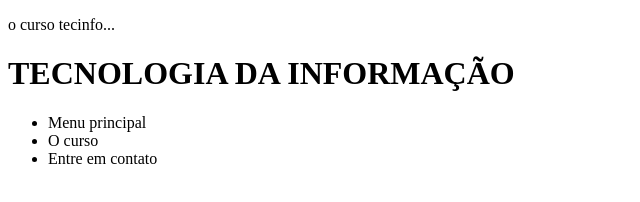
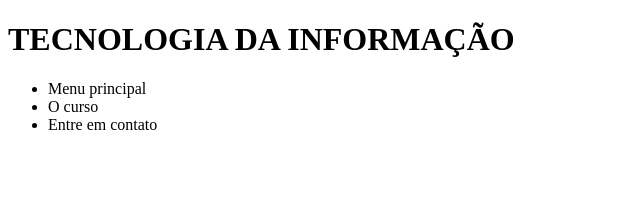
Before and after one commit to huanngomes/site-tecinfo, a plain HTML site: page index.html in a window 1280 px wide. Shown: the whole page, without its empty margins (0-640 px from the left). Drawn offline with Linux system fonts and the light colour scheme.

Commit message:
Revert "Adicionando informação no index.html"
This reverts commit d2d29beae5ed712292bd036dffd563298df2afcb.

```diff
--- a/index.html
+++ b/index.html
@@ -12,7 +12,6 @@
 
 </head>
 <body onload="trocaBanner();">
-	<p> o curso tecinfo... </p>
 	<h1>TECNOLOGIA DA INFORMAÇÃO</h1>
 	<ul>
 		<li>Menu principal</li>
```
